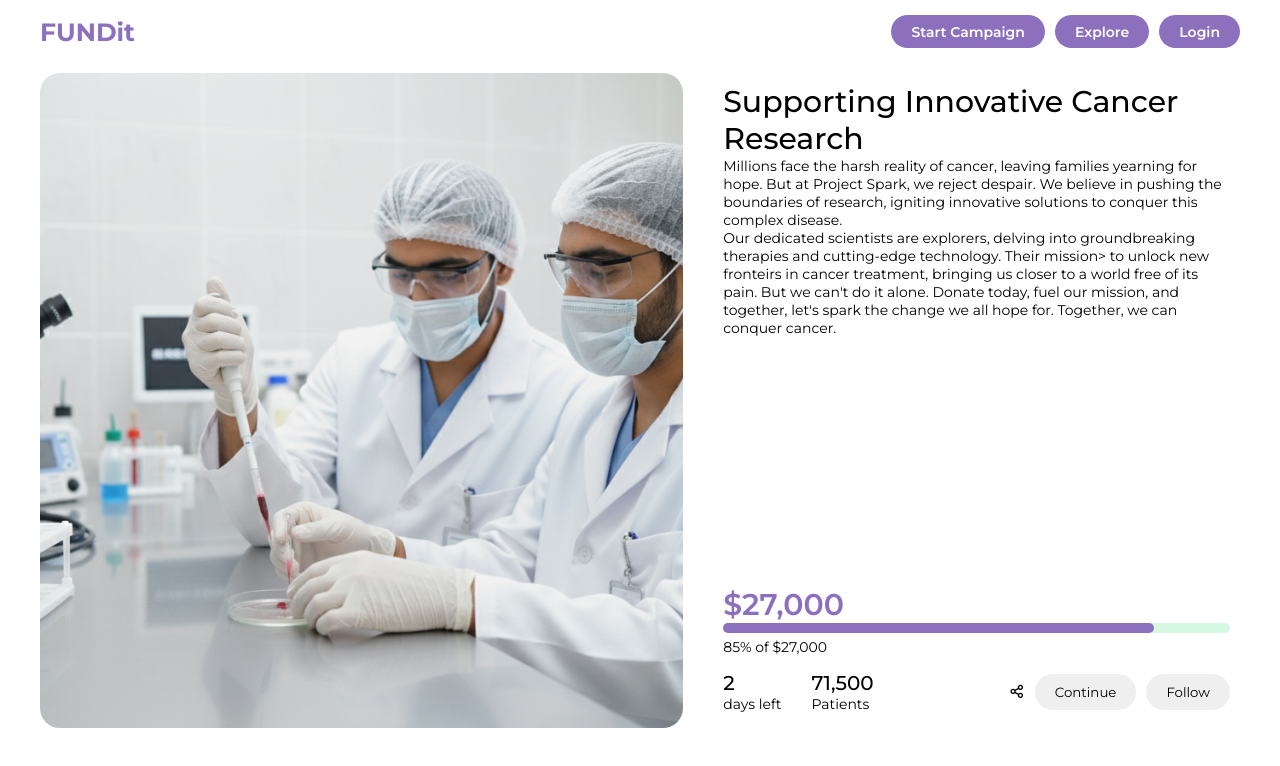
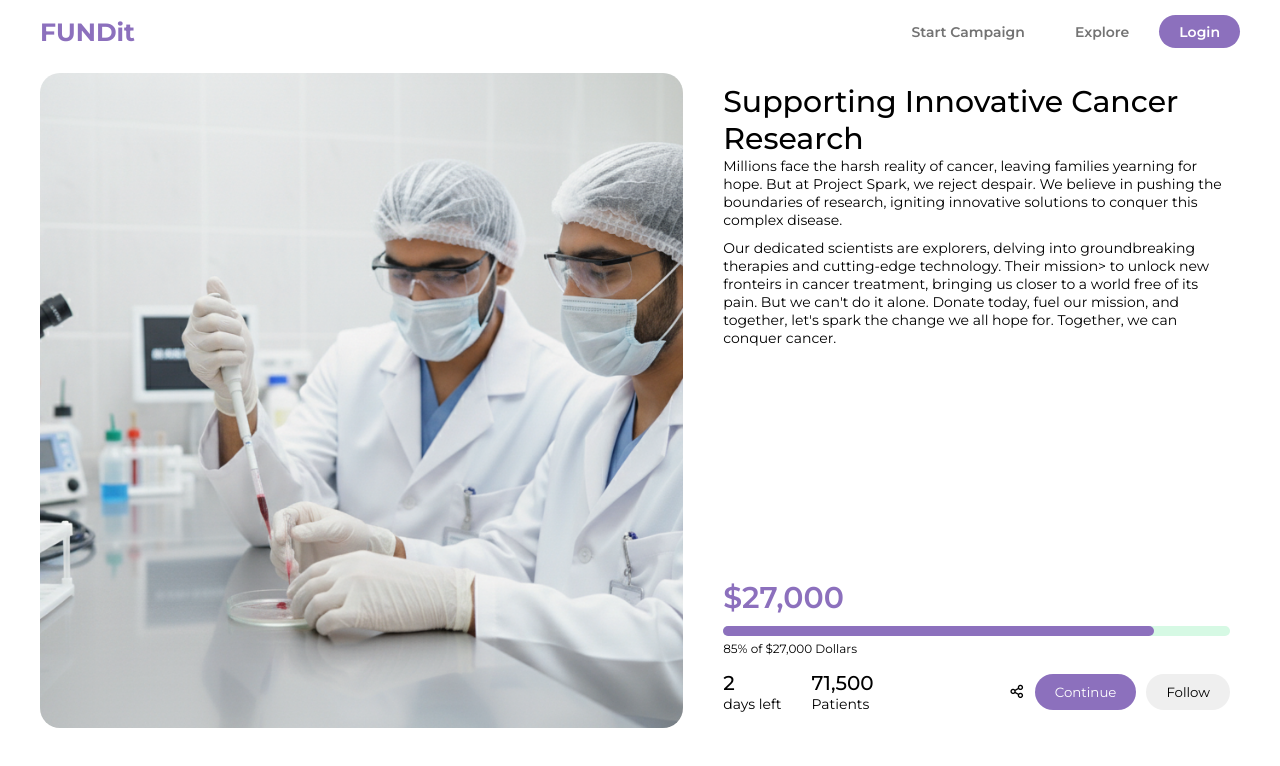
Before and after one commit to Tariq-Bawany/HTML---CSS-UI-Designs, a plain HTML site: page Crowdfunding Campaign UI Design/index.html in a window 1280 px wide. Drawn offline with nearby package versions, Linux system fonts and the light colour scheme.

Commit message:
Crowdfunding Campaign UI Design

```diff
--- a/Crowdfunding Campaign UI Design/index.html
+++ b/Crowdfunding Campaign UI Design/index.html
@@ -1,15 +1,14 @@
 <!DOCTYPE html>
 <html lang="en">
+
 <head>
     <meta charset="UTF-8">
     <meta name="viewport" content="width=device-width, initial-scale=1.0">
     <title>Document</title>
     <link rel="stylesheet" href="style.css">
-    <link
-    href="https://cdn.jsdelivr.net/npm/remixicon@4.7.0/fonts/remixicon.css"
-    rel="stylesheet"
-/>
+    <link href="https://cdn.jsdelivr.net/npm/remixicon@4.7.0/fonts/remixicon.css" rel="stylesheet" />
 </head>
+
 <body>
     <div id="main">
         <div class="nav">
@@ -19,7 +18,7 @@
             <ul>
                 <li><a href="#">Start Campaign</a></li>
                 <li><a href="#">Explore</a></li>
-                <li><a href="#">Login</a></li>
+                <li class="selected"><a href="#">Login</a></li>
             </ul>
         </div>
         <div class="body">
@@ -27,13 +26,18 @@
             <div class="b-right">
                 <div class="text">
                     <h1>Supporting Innovative Cancer Research</h1>
-                    <p>Millions face the harsh reality of cancer, leaving families yearning for hope. But at Project Spark, we reject despair. We believe in pushing the boundaries of research, igniting innovative solutions to conquer this complex disease. </p>
-                    <p>Our dedicated scientists are explorers, delving into groundbreaking therapies and cutting-edge technology. Their mission> to unlock new fronteirs in cancer treatment, bringing us closer to a world free of its pain. But we can't do it alone. Donate today, fuel our mission, and together, let's spark the change we all hope for. Together, we can conquer cancer.</p>
+                    <p>Millions face the harsh reality of cancer, leaving families yearning for hope. But at Project
+                        Spark, we reject despair. We believe in pushing the boundaries of research, igniting innovative
+                        solutions to conquer this complex disease. </p>
+                    <p>Our dedicated scientists are explorers, delving into groundbreaking therapies and cutting-edge
+                        technology. Their mission> to unlock new fronteirs in cancer treatment, bringing us closer to a
+                        world free of its pain. But we can't do it alone. Donate today, fuel our mission, and together,
+                        let's spark the change we all hope for. Together, we can conquer cancer.</p>
                 </div>
                 <div class="desc">
                     <h1 class="prize">&dollar;27,000</h1>
                     <div class="prize-bar"></div>
-                    <div class="bar-desc">85% of &dollar;27,000</div>
+                    <div class="bar-desc">85% of &dollar;27,000 Dollars</div>
                     <div class="time-share">
                         <div class="time-patient">
                             <div class="time"><span>2</span><br>days left</div>
@@ -41,7 +45,7 @@
                         </div>
                         <div class="share">
                             <i class="ri-share-line"></i>
-                            <button>Continue</button>
+                            <button class="selected">Continue</button>
                             <button>Follow</button>
                         </div>
                     </div>
@@ -50,4 +54,5 @@
         </div>
     </div>
 </body>
+
 </html>
--- a/Crowdfunding Campaign UI Design/style.css
+++ b/Crowdfunding Campaign UI Design/style.css
@@ -36,7 +36,7 @@ body{
 .nav li{
     border-radius: 30px;
     padding: 7px 20px;
-    background-color: #8C70BD;
+    /* background-color: #8C70BD; */
     cursor: pointer;
 }
 .nav a{
@@ -44,8 +44,11 @@ body{
     user-select: none;
     font-weight: 600;
     text-decoration: none;
-    /* color: #737373; */
-    color: white;
+    color: #737373;
+    /* color: white; */
+}
+.nav ul{
+    /* color: white; */
 }
 .body{
     margin-top: 25px;
@@ -76,6 +79,7 @@ body{
 .b-right p{
     font-size: 14px;
     text-wrap: wrap;
+    margin-bottom: 10px;
 }
 .b-right .prize {
     color: #8C70BD;
@@ -87,6 +91,7 @@ body{
     background-color: #D6F9E4;
     border-radius: 10px;
     position: relative;
+    margin-top: 10px;
     &::before{
         content: "";
         position: absolute;
@@ -98,7 +103,7 @@ body{
 }
 .bar-desc{
     margin-top: 5px;
-    font-size: 14px;
+    font-size: 12px;
 }
 .time-share{
     margin-top: 15px;
@@ -126,5 +131,12 @@ body{
     /* outline: none; */
     padding: 10px 20px;
     border-radius: 20px;
-
+    cursor: pointer;
 }
+.selected a{
+    color: white;
+}
+.selected{
+    color: white;
+    background-color: #8C70BD;
+}
```
